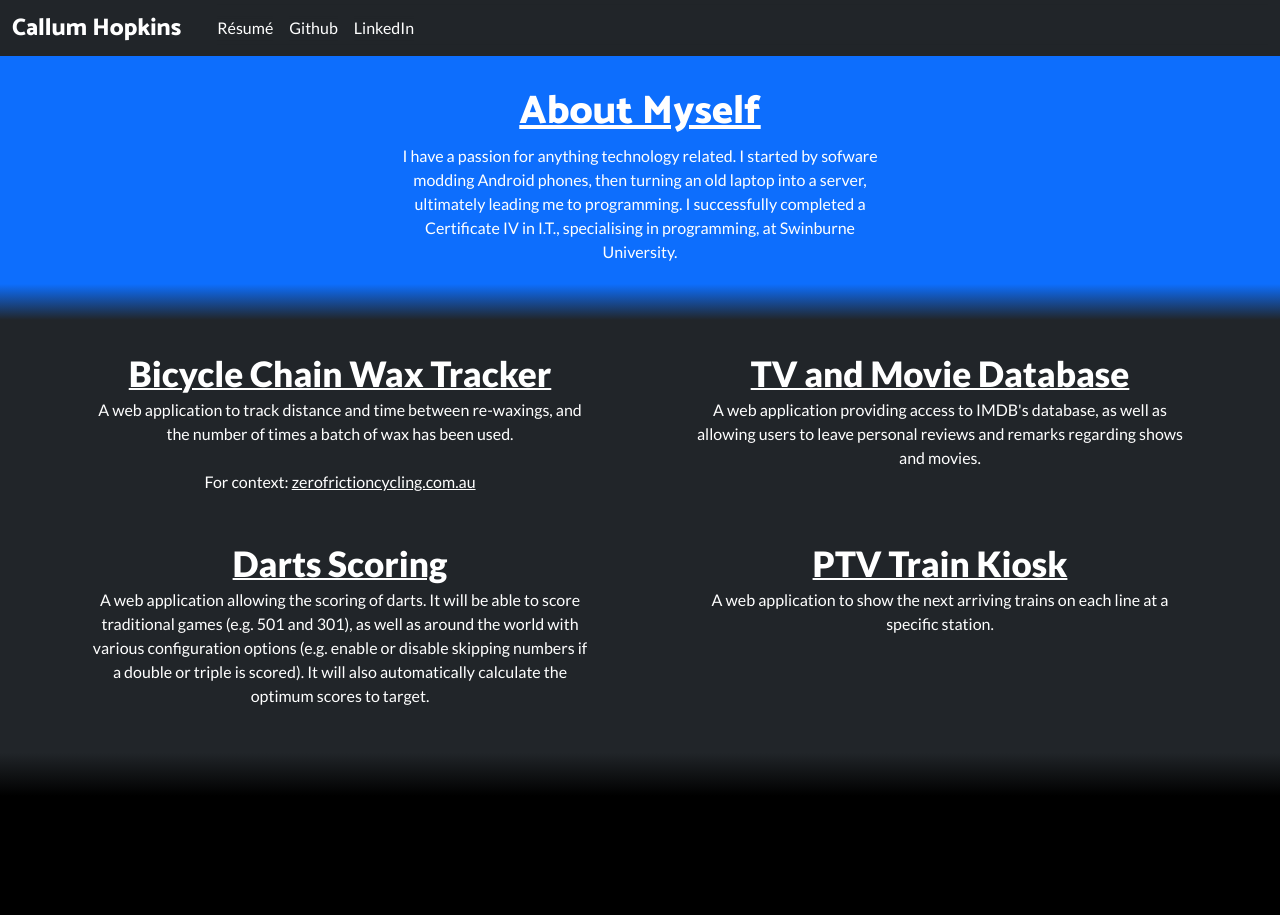
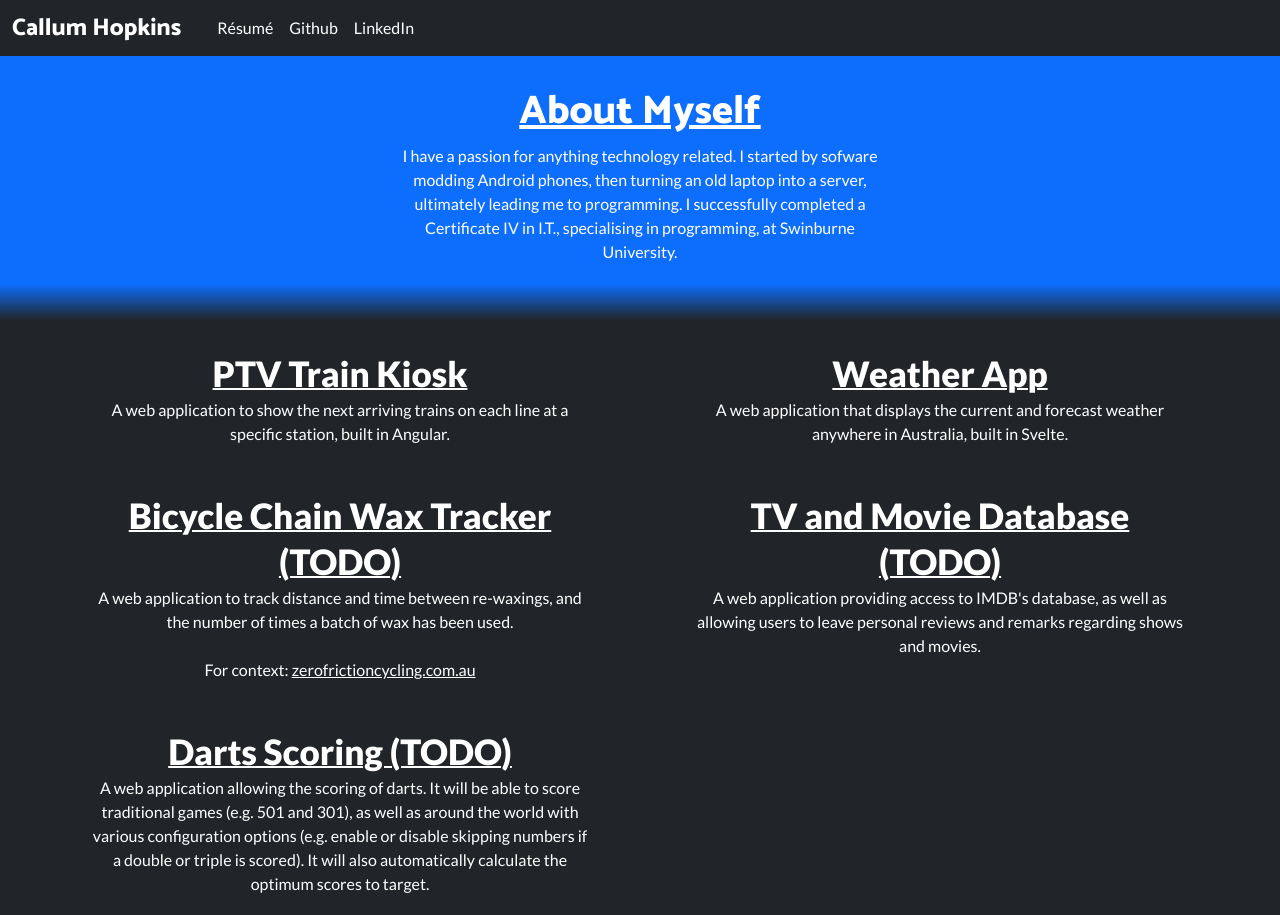
Before and after one commit to Prosthius/Personal-website, a plain HTML site: page index.html in a window 1280 px wide. Shown: the top 915 px of the page. Before the commit the page ends 800 px from the top, so only its background shows below. Drawn offline with nearby package versions, Linux system fonts and the light colour scheme; a script that the page names is missing.

Commit message:
Added new project, re-ordered and improved wording of other projects

```diff
--- a/index.html
+++ b/index.html
@@ -38,7 +38,7 @@
             </button>
             <div id="navcol-1" class="collapse navbar-collapse bg-grey mt-0 mb-2 pb-0">
                 <p class="resume bg-grey text-end mt-0">
-                    <a href="https://resume.callumhopkins.au/" class="bg-grey hover">
+                    <a href="https://resume.callumhopkins.au/" class="bg-grey hover" target="_blank">
                         Résumé
                     </a>
                 </p>
@@ -76,11 +76,38 @@
     </div>
     <div class="container-fluid main-body overflow-hidden">
         <div class="row d-flex justify-content-md-start justify-content-sm-center center row-cols-1 row-cols-sm-1 row-cols-md-2 bg-grey">
+
+            <div class="col bg-grey proj-col px-5">
+                <h2 class="proj-title bg-grey">
+                    <a class="bg-grey hover proj-title" target="_blank"
+                        href="https://github.com/kangan-dtp-train-2023/DTP-Train-Kiosk-FE">
+                        PTV Train Kiosk
+                    </a>
+                </h2>
+                <p class="bg-grey body-para">
+                    A web application to show the next arriving trains on each
+                    line at a specific station, built in Angular.
+                </p>
+            </div>
+
+            <div class="col bg-grey proj-col px-5">
+                <h2 class="proj-title bg-grey">
+                    <a class="bg-grey hover proj-title" target="_blank"
+                        href="https://github.com/Prosthius/weather-app">
+                        Weather App
+                    </a>
+                </h2>
+                <p class="bg-grey body-para">
+                    A web application that displays the current and forecast
+                    weather anywhere in Australia, built in Svelte.
+                </p>
+            </div>
+
             <div class="col bg-grey proj-col px-5">
                 <h2 class="proj-title bg-grey">
                     <a class="bg-grey hover proj-title" target="_blank"
                         href="https://github.com/Prosthius/chain-wax-tracker">
-                        Bicycle Chain Wax Tracker
+                        Bicycle Chain Wax Tracker (TODO)
                     </a>
                 </h2>
                 <p class="bg-grey body-para">
@@ -96,7 +123,7 @@
                 <h2 class="proj-title bg-grey">
                     <a class="bg-grey hover proj-title" target="_blank"
                         href="https://github.com/Prosthius/TV-Movie-DB-Project">
-                        TV and Movie Database
+                        TV and Movie Database (TODO)
                     </a>
                 </h2>
                 <p class="bg-grey body-para">
@@ -109,7 +136,7 @@
                 <h2 class="proj-title bg-grey">
                     <a class="bg-grey hover proj-title" target="_blank"
                         href="https://github.com/Prosthius/Darts-Scoring">
-                        Darts Scoring
+                        Darts Scoring (TODO)
                     </a>
                 </h2>
                 <p class="bg-grey body-para">
@@ -122,19 +149,6 @@
                 </p>
             </div>
 
-            <div class="col bg-grey proj-col px-5">
-                <h2 class="proj-title bg-grey">
-                    <a class="bg-grey hover proj-title" target="_blank"
-                        href="https://github.com/kangan-dtp-train-2023/DTP-Train-Kiosk-FE">
-                        PTV Train Kiosk
-                    </a>
-                </h2>
-                <p class="bg-grey body-para">
-                    A web application to show the next arriving trains on each
-                    line at a specific station.
-                </p>
-            </div>
-
         </div>
     </div>
     <footer class="py-4 bg-black gradient-footer">
```
Also changed, not shown: 1 other file.
